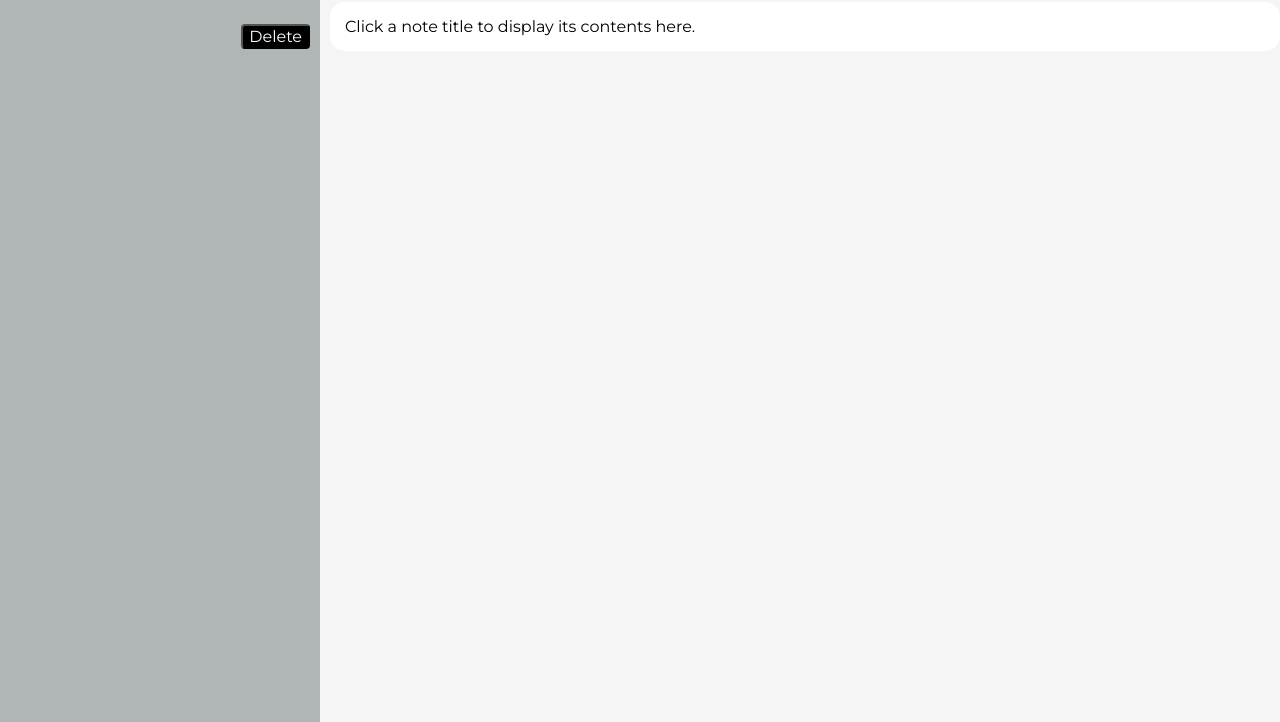
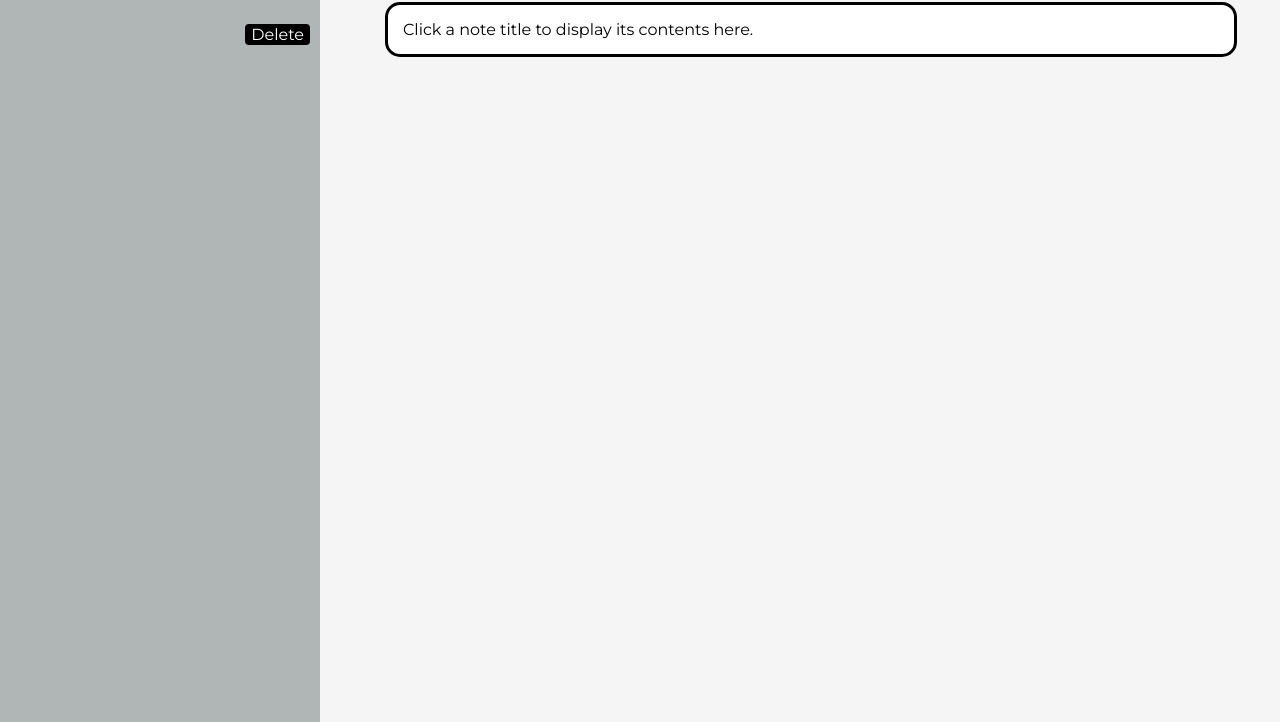
Before and after one commit to Simple-Simps/simp_note, a website: page public/index.html in a window 1280 px wide. Shown: the part 78-800 px from the top of the page. Drawn offline with Linux system fonts and the light colour scheme; no server answers.

Commit message:
update style.css
update style.css

```diff
--- a/public/css/style.css
+++ b/public/css/style.css
@@ -72,12 +72,14 @@ button {
 
 #dltBtn{
   background-color: black;
+  border: black;
   color: white;
   float: right;
 }
 
 #dltBtn:hover{
   background-color: red;
+  border: red;
 }
 
 /* #themeBtn {
@@ -102,7 +104,7 @@ button {
     border: none;
     resize: none;
     padding: 20px;
-    border-width: 5px;
+    border-width: 3px;
     border-style: solid;
     border-color: 111111;
   }
@@ -131,13 +133,17 @@ button {
   }
 
 #printList{
-  display: flex;
+  display: float;
   text-align: left;
   padding: 15px;
-  margin-left: 10px;
+  margin-left: 65px;
   margin-top: 80px;
+  width: 85%;
   background-color: white;
   border-radius: 15px;
+  border-width: 3px;
+  border-style: solid;
+  border-color: 111111;
 }
 
   @media screen and (max-width: 400px) {
@@ -182,11 +188,6 @@ button {
       }
 }
 
-
-
-
-
-
 .dropbtn {
   background-color: #4CAF50;
   color: white;
@@ -197,10 +198,7 @@ button {
 }
 
 .dropdown {
-  /* position: relative;
-  display: inline-block; */
   float: right;
-
 }
 
 .dropdown-content {
```
